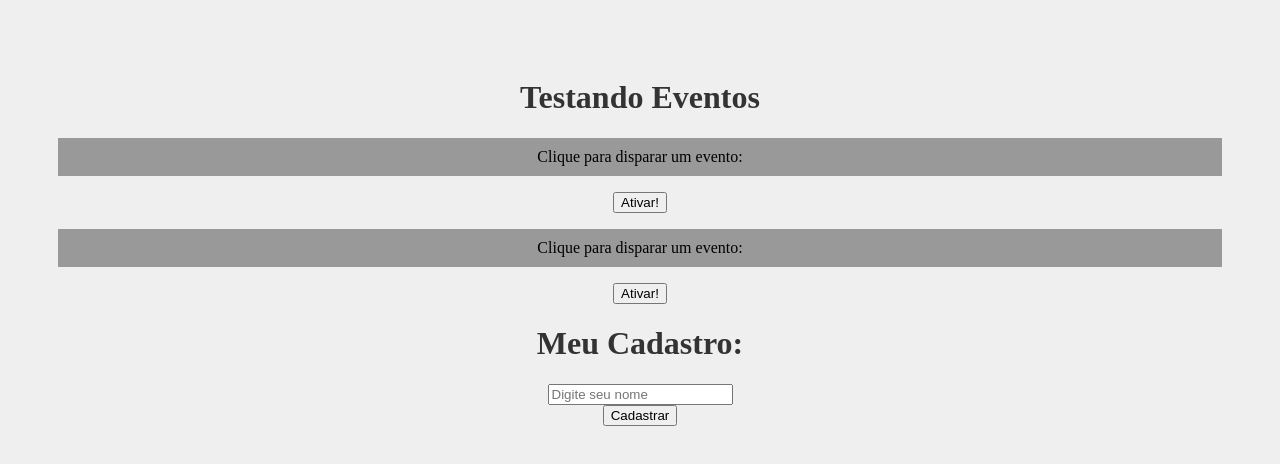
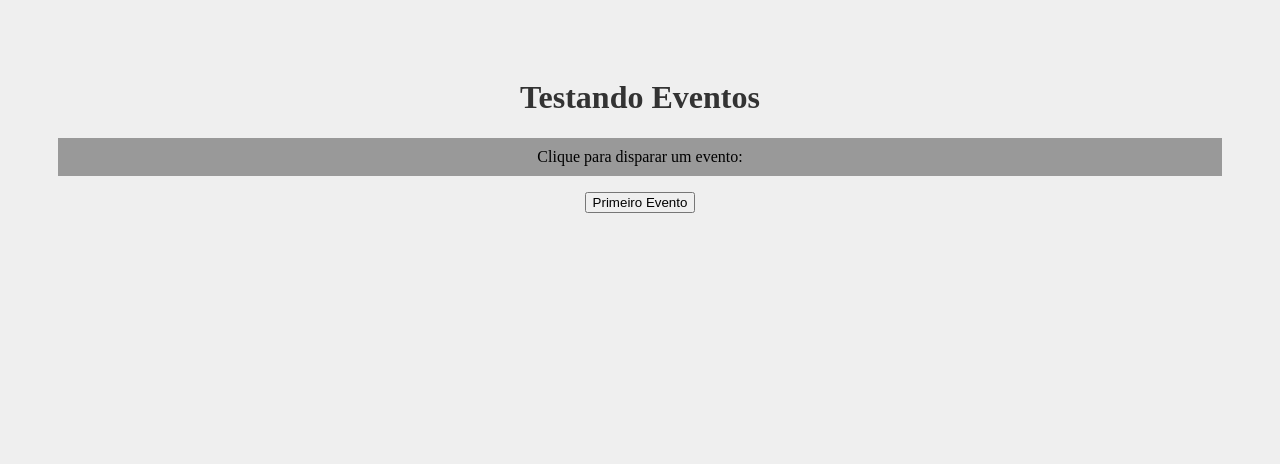
Before and after one commit to CarllosEduardo07/meu-projeto, a React (Create React App) app: page / in a window 1280 px wide. Shown: the top 464 px of the page. Built offline with nearby package versions, Linux system fonts and the light colour scheme.

Commit message:
estudando Eventos com props

```diff
--- a/src/App.js
+++ b/src/App.js
@@ -1,6 +1,6 @@
 import './App.css';
 import Evento from './components/Evento';
-import Form from './components/Form';
+
 
 
 function App() {
@@ -8,9 +8,8 @@
   return (
     <div className="App">
       <h1>Testando Eventos</h1>
-      <Evento numero="1"/>
-      <Evento numero="2"/>
-      <Form />
+      <Evento/>
+
     </div>
   )
 }
--- a/src/components/Evento.js
+++ b/src/components/Evento.js
@@ -1,13 +1,14 @@
+import Button from "./evento/Button"
 
-function Evento({numero}){
+function Evento(){
     function meuEvento(){
-        console.log(`Opa, Foi Ativado! ${numero}`)
+        console.log(`Ativando Primeiro Evento!`)
     }
 
     return(
         <>
         <p>Clique para disparar um evento: </p>
-        <button onClick={meuEvento}>Ativar!</button>
+        <Button event={meuEvento} text="Primeiro Evento "/>
         </>
     )
 }
--- a/src/components/Form.js
+++ b/src/components/Form.js
@@ -1,15 +1,25 @@
+import { useState } from 'react'
 function From (){
+
     function cadastrarUsuario(e){
         e.preventDefault()//para o Envio do formulario para o server
-        console.log('Cadastrou o Usuário!')
+        console.log(`Usuário ${name} foi cadastrado com a senha: ${password}`)
     }
+
+    const [name, setName] = useState()
+    const [password, setPassword] = useState()
 
     return(
         <div>
             <h1>Meu Cadastro:</h1>
             <form onSubmit={cadastrarUsuario}>
                 <div>
-                    <input type="text" placeholder="Digite seu nome"/>
+                    <label htmlFor="name">Nome:</label>
+                    <input type="text" id="name" name="name" placeholder="Digite seu nome" value={name} onChange={(e) => setName(e.target.value)}/>
+                </div>
+                <div>
+                    <label htmlFor="password">Senha:</label>
+                    <input type="password" id="password" name="password" placeholder="Digite a senha" onChange={(e) => setPassword(e.target.value)}/>
                 </div>
                 <div>
                     <input type="submit" value="Cadastrar" />
--- /dev/null
+++ b/src/components/evento/Button.js
@@ -0,0 +1,4 @@
+function Button (props){
+    return <button onClick={props.event}>{props.text}</button>
+}
+export default Button
```
